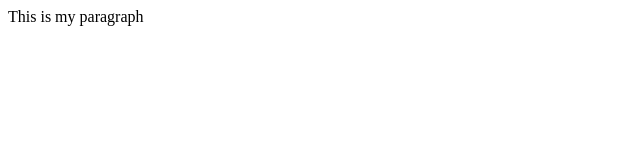
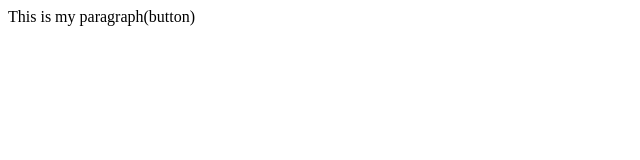
Before and after one commit to Wakar-Hussain/project-new, a plain HTML site: page LocalDemo/index.html in a window 1280 px wide. Shown: the full height of the page, 0-640 px from the left. Drawn offline with Linux system fonts and the light colour scheme.

```diff
--- a/LocalDemo/index.html
+++ b/LocalDemo/index.html
@@ -1 +1 @@
-<p>This is my paragraph</p>
+<p>This is my paragraph(button)</p>
```
